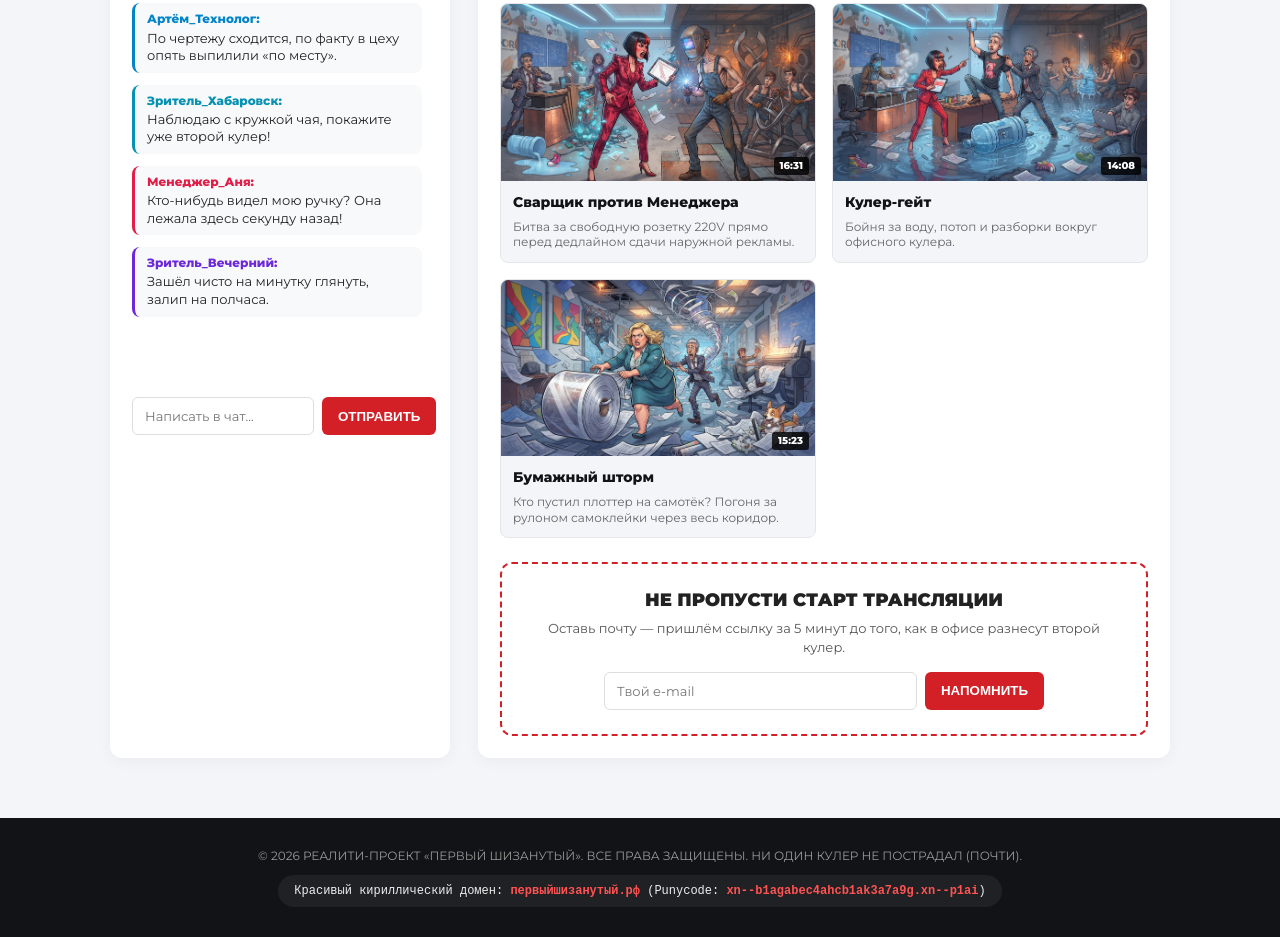
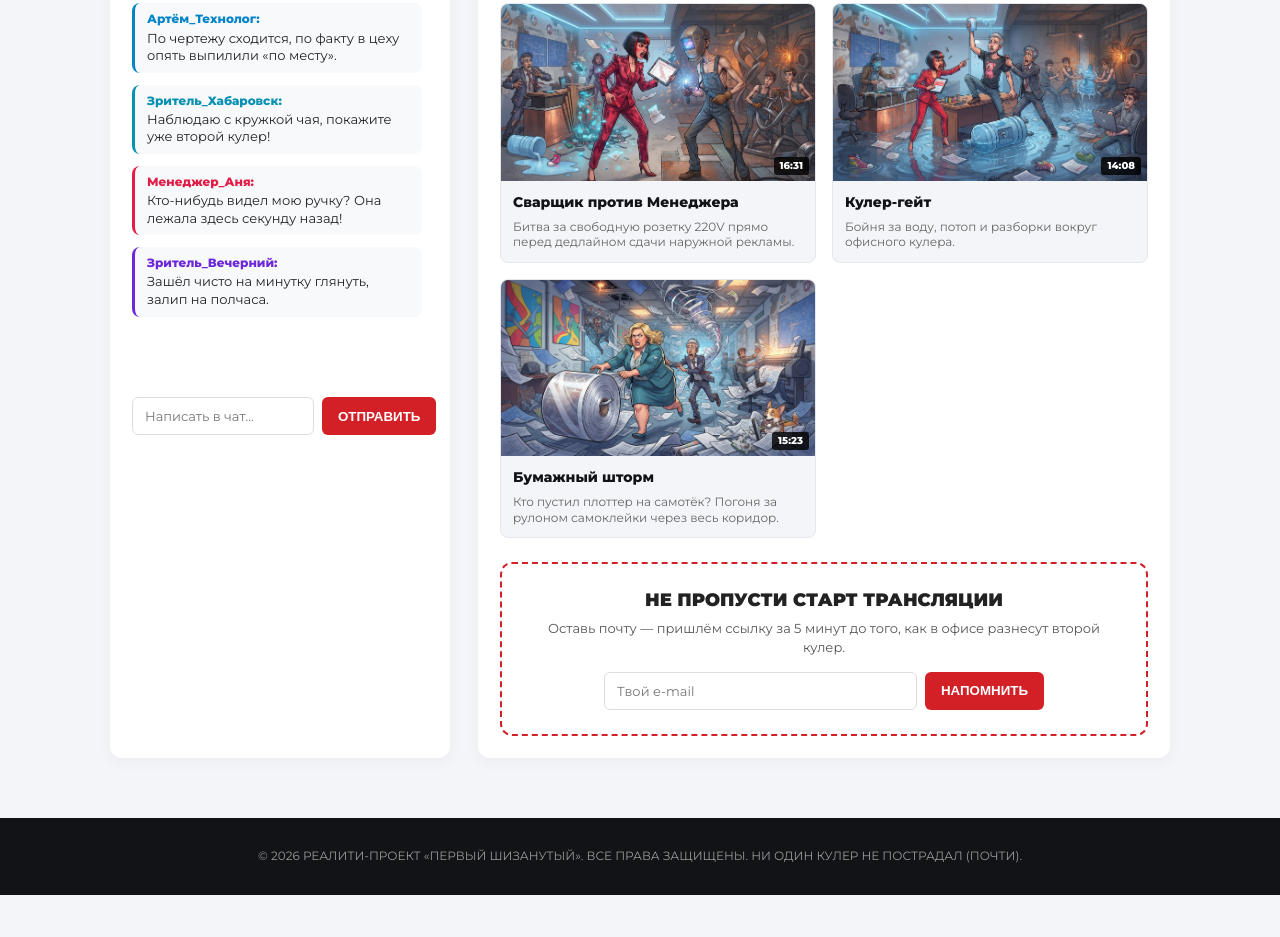
Before and after one commit to s1727/pervyi-shizanuty, a plain HTML site: page index.html in a window 1280 px wide. Shown: the part 957-1894 px from the top of the page. After the commit the page ends 1852 px from the top, so only its background shows below. Drawn offline with Linux system fonts and the light colour scheme.

Commit message:
Add files via upload

```diff
--- a/index.html
+++ b/index.html
@@ -653,10 +653,7 @@
 
   <footer>
     <p>© 2026 РЕАЛИТИ-ПРОЕКТ «ПЕРВЫЙ ШИЗАНУТЫЙ». ВСЕ ПРАВА ЗАЩИЩЕНЫ. НИ ОДИН КУЛЕР НЕ ПОСТРАДАЛ (ПОЧТИ).</p>
-    <div class="domain-hint">
-      Красивый кириллический домен: <span>первыйшизанутый.рф</span> (Punycode: <span>xn--b1agabec4ahcb1ak3a7a9g.xn--p1ai</span>)
-    </div>
-  </footer>
+   </footer>
 
   <script>
     let totalSeconds = 41 * 3600 + 3 * 60 + 15;
```
